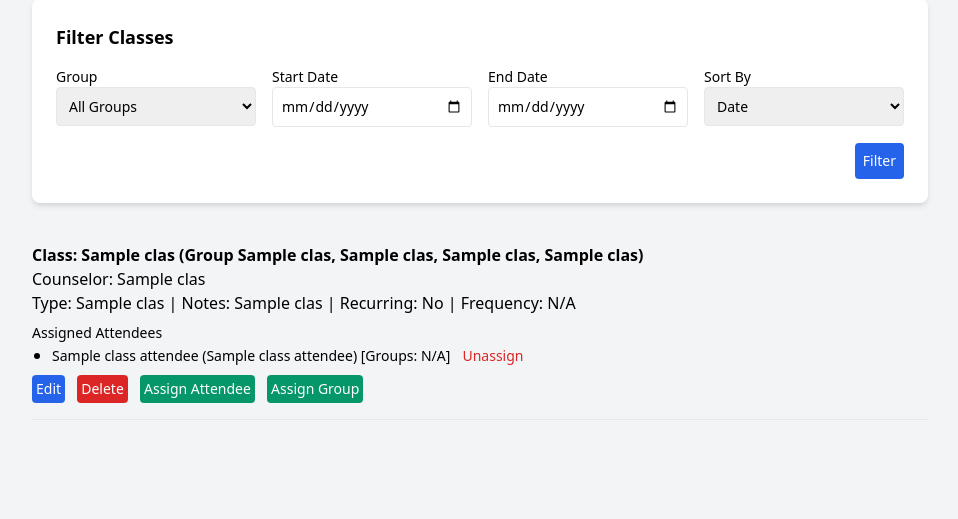
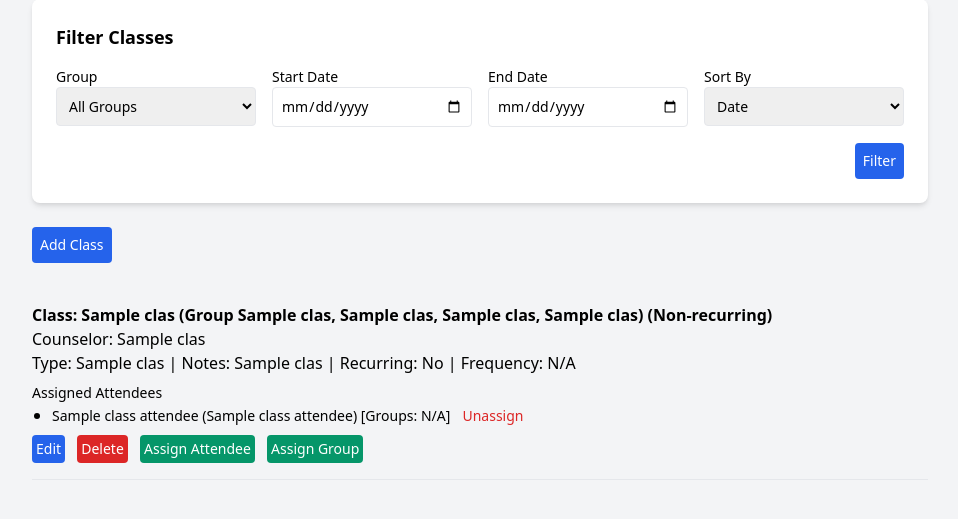
Before and after one commit to lebright85/rwc, a Flask app: template templates/counselor_manage_classes.html in a window 1280 px wide. Shown: the part 133-652 px from the top of the page, without its empty margins (160-1118 px from the left). Run offline with Flask 3, Linux system fonts and the light colour scheme; the template is opened without the code that fills it: most values are stand-ins (such as "Sample title", 1, 10 or a date in 2020); some libraries are stand-ins or nearby versions.

Commit message:
Update counselor_manage_classes.html

```diff
--- a/templates/counselor_manage_classes.html
+++ b/templates/counselor_manage_classes.html
@@ -39,15 +39,76 @@
         </form>
     </div>
 
+    <!-- Add Class Button -->
+    <div class="mb-6">
+        <button onclick="openModal('addClassModal')" class="bg-blue-600 text-white p-2 rounded text-sm">Add Class</button>
+    </div>
+
+    <!-- Add Class Modal -->
+    <div id="addClassModal" class="fixed inset-0 bg-gray-600 bg-opacity-50 flex items-center justify-center hidden">
+        <div class="bg-white p-4 rounded-lg shadow-md w-full max-w-sm max-h-[80vh] overflow-y-auto">
+            <h2 class="text-lg font-bold mb-2">Add Class</h2>
+            <form method="POST" id="addClassForm">
+                <input type="hidden" name="action" value="add">
+                <div class="mb-2">
+                    <label class="block text-sm font-medium">Group Name</label>
+                    <input type="text" name="group_name" class="w-full border rounded p-1 text-sm" required>
+                </div>
+                <div class="mb-2">
+                    <label class="block text-sm font-medium">Class Name</label>
+                    <input type="text" name="class_name" class="w-full border rounded p-1 text-sm" required>
+                </div>
+                <div class="mb-2">
+                    <label class="block text-sm font-medium">Date</label>
+                    <input type="date" name="date" class="w-full border rounded p-1 text-sm" required>
+                </div>
+                <div class="mb-2">
+                    <label class="block text-sm font-medium">Group Hours</label>
+                    <input type="text" name="group_hours" class="w-full border rounded p-1 text-sm" required>
+                </div>
+                <div class="mb-2">
+                    <label class="block text-sm font-medium">Group Type</label>
+                    <input type="text" name="group_type" class="w-full border rounded p-1 text-sm">
+                </div>
+                <div class="mb-2">
+                    <label class="block text-sm font-medium">Notes</label>
+                    <textarea name="notes" class="w-full border rounded p-1 text-sm h-16"></textarea>
+                </div>
+                <div class="mb-2">
+                    <label class="block text-sm font-medium">Location</label>
+                    <input type="text" name="location" class="w-full border rounded p-1 text-sm">
+                </div>
+                <div class="mb-2 flex items-center">
+                    <input type="checkbox" name="recurring" id="recurring_add" class="mr-1">
+                    <label for="recurring_add" class="text-sm">Recurring</label>
+                </div>
+                <div class="mb-2">
+                    <label class="block text-sm font-medium">Frequency</label>
+                    <select name="frequency" class="w-full border rounded p-1 text-sm">
+                        <option value="weekly">Weekly</option>
+                    </select>
+                </div>
+                <div class="sticky bottom-0 bg-white pt-2 flex justify-end z-10">
+                    <button type="button" onclick="closeModal('addClassModal')" class="mr-2 bg-gray-300 p-1 rounded text-sm">Cancel</button>
+                    <button type="submit" form="addClassForm" class="bg-blue-600 text-white p-1 rounded text-sm">Add</button>
+                </div>
+            </form>
+        </div>
+    </div>
+
     <!-- Classes List -->
+    {% if not classes %}
+    <p class="text-sm text-gray-500">No classes found. {% if group_filter != 'all' or start_date or end_date %}Try adjusting your filters.{% endif %}</p>
+    {% endif %}
     {% for class in classes %}
     <div class="border-b py-4 last:border-b-0">
         <h3 class="text-md font-bold">
             Class: {{ class[2] }} (Group {{ class[1] }}, {{ class[3] }}, {{ class[4] }}, {{ class[8] }})
             {% if class[12] %} (Locked) {% endif %}
+            {% if class[9] == 1 %} (Recurring: {{ class[10] or 'weekly' }}) {% else %} (Non-recurring) {% endif %}
         </h3>
         <p>Counselor: {{ class[11] }}</p>
-        <p>Type: {{ class[6] }} | Notes: {{ class[7] }} | Recurring: {{ 'Yes' if class[9] else 'No' }} | Frequency: {{ class[10] or 'N/A' }}</p>
+        <p>Type: {{ class[6] }} | Notes: {{ class[7] }} | Recurring: {{ 'Yes' if class[9] == 1 else 'No' }} | Frequency: {{ class[10] or 'N/A' }}</p>
         <h4 class="text-sm font-medium mt-2">Assigned Attendees</h4>
         <ul class="list-disc ml-5">
             {% for attendee in class_attendees[class[0]] %}
@@ -99,14 +160,6 @@
                         <input type="text" name="group_hours" value="{{ class[4] }}" class="w-full border rounded p-1 text-sm" required>
                     </div>
                     <div class="mb-2">
-                        <label class="block text-sm font-medium">Counselor</label>
-                        <select name="counselor_id" class="w-full border rounded p-1 text-sm" required>
-                            {% for counselor in counselors %}
-                            <option value="{{ counselor[0] }}" {% if counselor[0] == class[5] %}selected{% endif %}>{{ counselor[2] }}</option>
-                            {% endfor %}
-                        </select>
-                    </div>
-                    <div class="mb-2">
                         <label class="block text-sm font-medium">Group Type</label>
                         <input type="text" name="group_type" value="{{ class[6] }}" class="w-full border rounded p-1 text-sm">
                     </div>
@@ -119,7 +172,7 @@
                         <input type="text" name="location" value="{{ class[8] }}" class="w-full border rounded p-1 text-sm">
                     </div>
                     <div class="mb-2 flex items-center">
-                        <input type="checkbox" name="recurring" id="recurring_{{ class[0] }}" {% if class[9] %}checked{% endif %} class="mr-1">
+                        <input type="checkbox" name="recurring" id="recurring_{{ class[0] }}" {% if class[9] == 1 %}checked{% endif %} class="mr-1">
                         <label for="recurring_{{ class[0] }}" class="text-sm">Recurring</label>
                     </div>
                     <div class="mb-2">
@@ -162,11 +215,14 @@
                         <label class="block text-sm font-medium">Delete Option</label>
                         <select name="action" class="w-full border rounded p-1 text-sm" required>
                             <option value="delete">Delete this class only</option>
-                            {% if class[9] %}
+                            {% if class[9] == 1 %}
                             <option value="delete_all_future">Delete this and future classes</option>
                             {% endif %}
                         </select>
                     </div>
+                    {% if class[9] != 1 %}
+                    <p class="text-sm text-gray-500">Note: This class is not marked as recurring. Only single deletion is available.</p>
+                    {% endif %}
                     <div class="flex justify-end">
                         <button type="button" onclick="closeModal('deleteClassModal{{ class[0] }}')" class="mr-2 bg-gray-300 p-1 rounded text-sm">Cancel</button>
                         <button type="submit" form="deleteClassForm{{ class[0] }}" class="bg-red-600 text-white p-1 rounded text-sm">Delete</button>
@@ -221,8 +277,6 @@
             </div>
         </div>
     </div>
-    {% else %}
-    <p class="text-sm text-gray-500">No classes found.</p>
     {% endfor %}
 
     <!-- Pagination Controls -->
```
